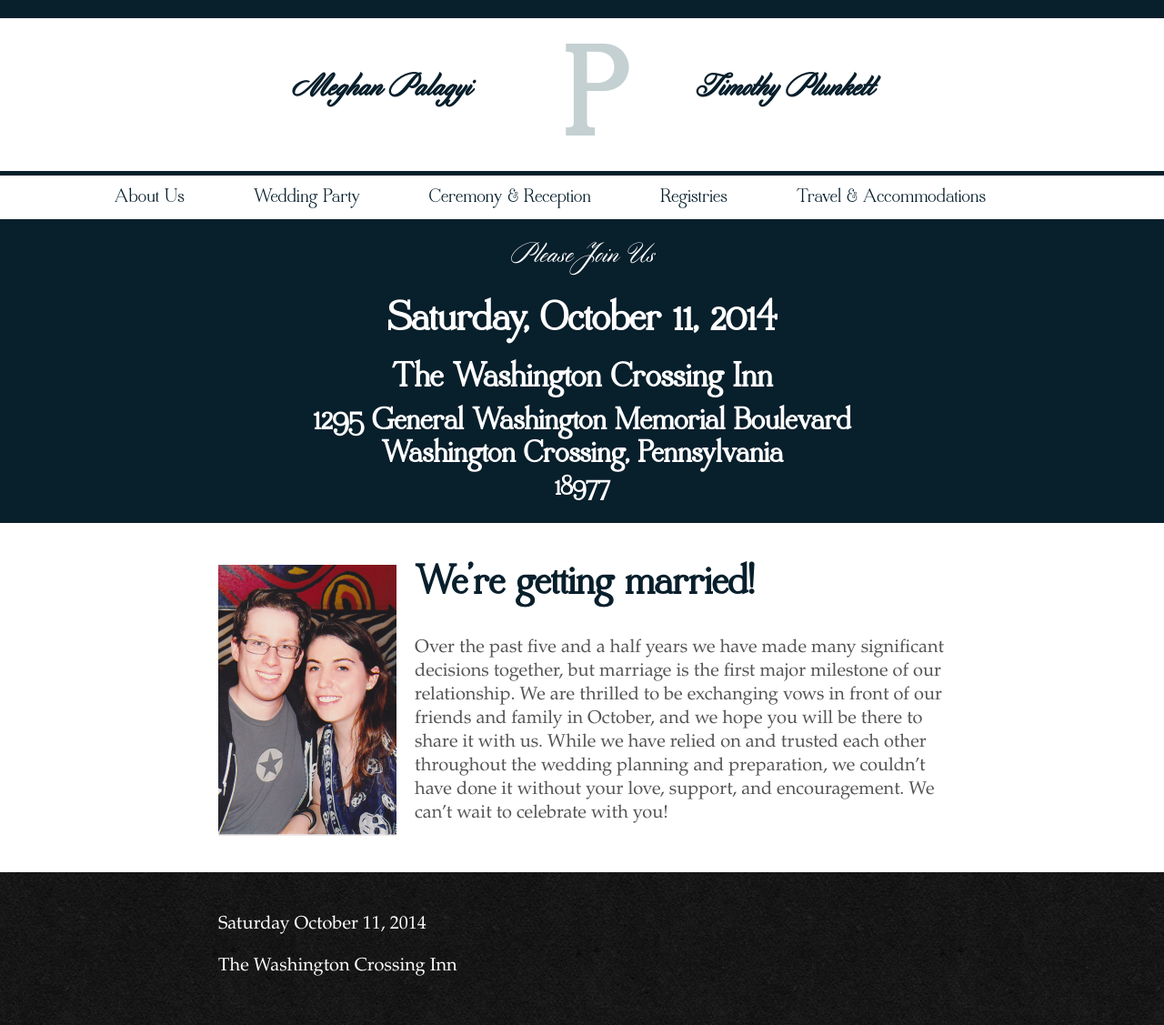
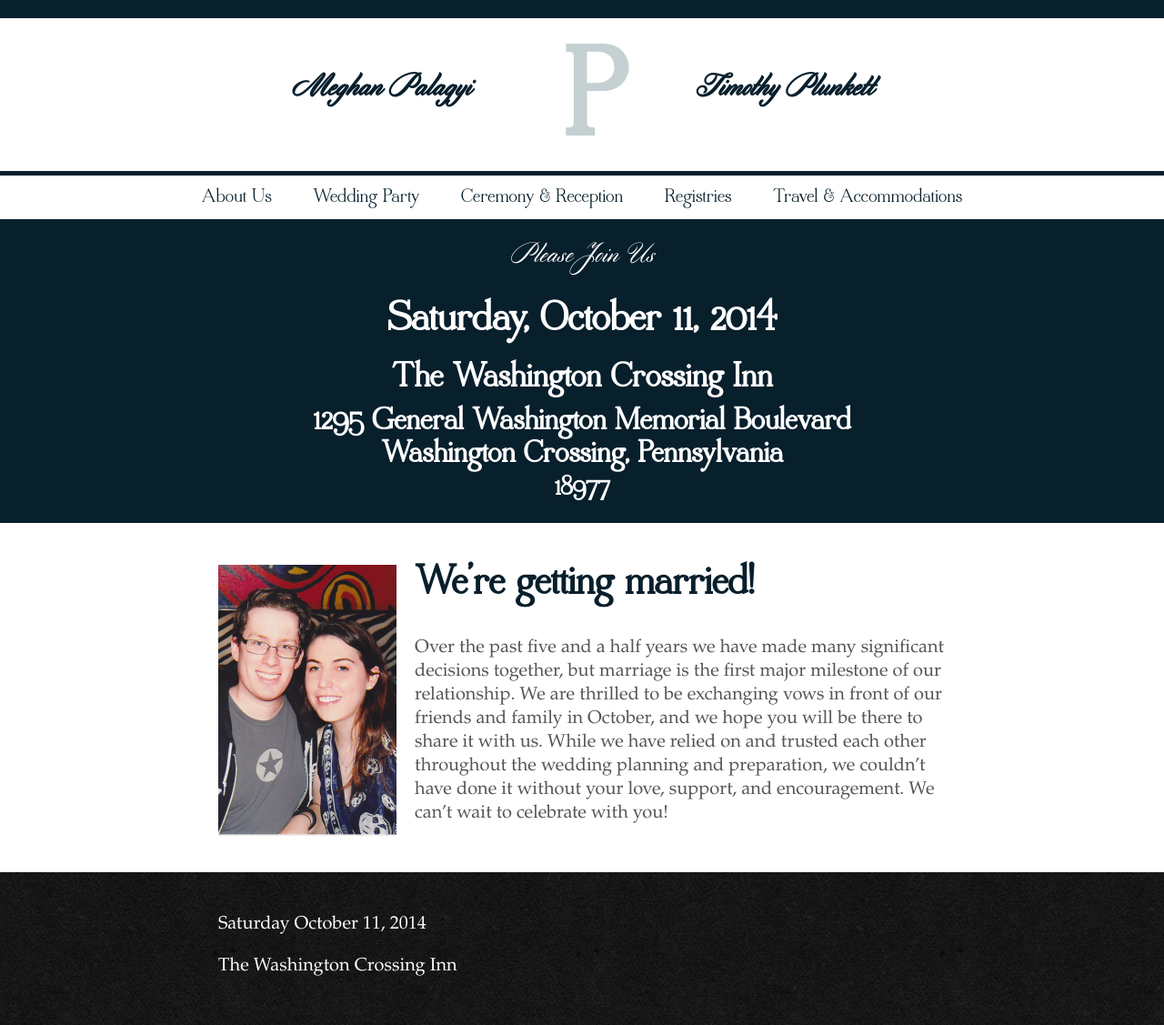
Before and after one commit to timplunkett/meghanandtim.us, a Jekyll site: the page built from index.md, in a window 1280 px wide. Shown: the whole page at 91% size. Built offline with Jekyll 4.4.1, drawn with Linux system fonts in a browser that asks for light colours.

Commit message:
Adjust nav and easing.

```diff
--- a/_sass/partials/_design.sass
+++ b/_sass/partials/_design.sass
@@ -16,7 +16,9 @@ nav[role="navigation"]
     line-height: 2
     +inline-block-list
   li
-    margin: 0 4.4rem
+    margin: 0 2.5rem
+    &:last-child
+      margin-right: 0
   a
     font-family: $font-serif
 
@@ -56,7 +58,7 @@ header[role="banner"] .name
     margin-left: 24px
     width: 72px
     +transition-property(hover)
-    +transition-timing-function(ease-in)
+    +transition-timing-function(ease-in-out)
     +transition-duration(1s)
     &:hover
       border-bottom: 0
--- a/stylesheets/screen.css
+++ b/stylesheets/screen.css
@@ -139,7 +139,10 @@ nav[role="navigation"] ul li {
   white-space: nowrap;
 }
 nav[role="navigation"] li {
-  margin: 0 4.4rem;
+  margin: 0 2.5rem;
+}
+nav[role="navigation"] li:last-child {
+  margin-right: 0;
 }
 nav[role="navigation"] a {
   font-family: "Quaver Serif", "Goudy Old Style", "Garamond", "Georgia", "Times New Roman", Times, serif;
@@ -190,10 +193,10 @@ header[role="banner"] .name h1, header[role="banner"] .name h2 {
   -moz-transition-property: hover;
   -o-transition-property: hover;
   transition-property: hover;
-  -webkit-transition-timing-function: ease-in;
-  -moz-transition-timing-function: ease-in;
-  -o-transition-timing-function: ease-in;
-  transition-timing-function: ease-in;
+  -webkit-transition-timing-function: ease-in-out;
+  -moz-transition-timing-function: ease-in-out;
+  -o-transition-timing-function: ease-in-out;
+  transition-timing-function: ease-in-out;
   -webkit-transition-duration: 1s;
   -moz-transition-duration: 1s;
   -o-transition-duration: 1s;
```
